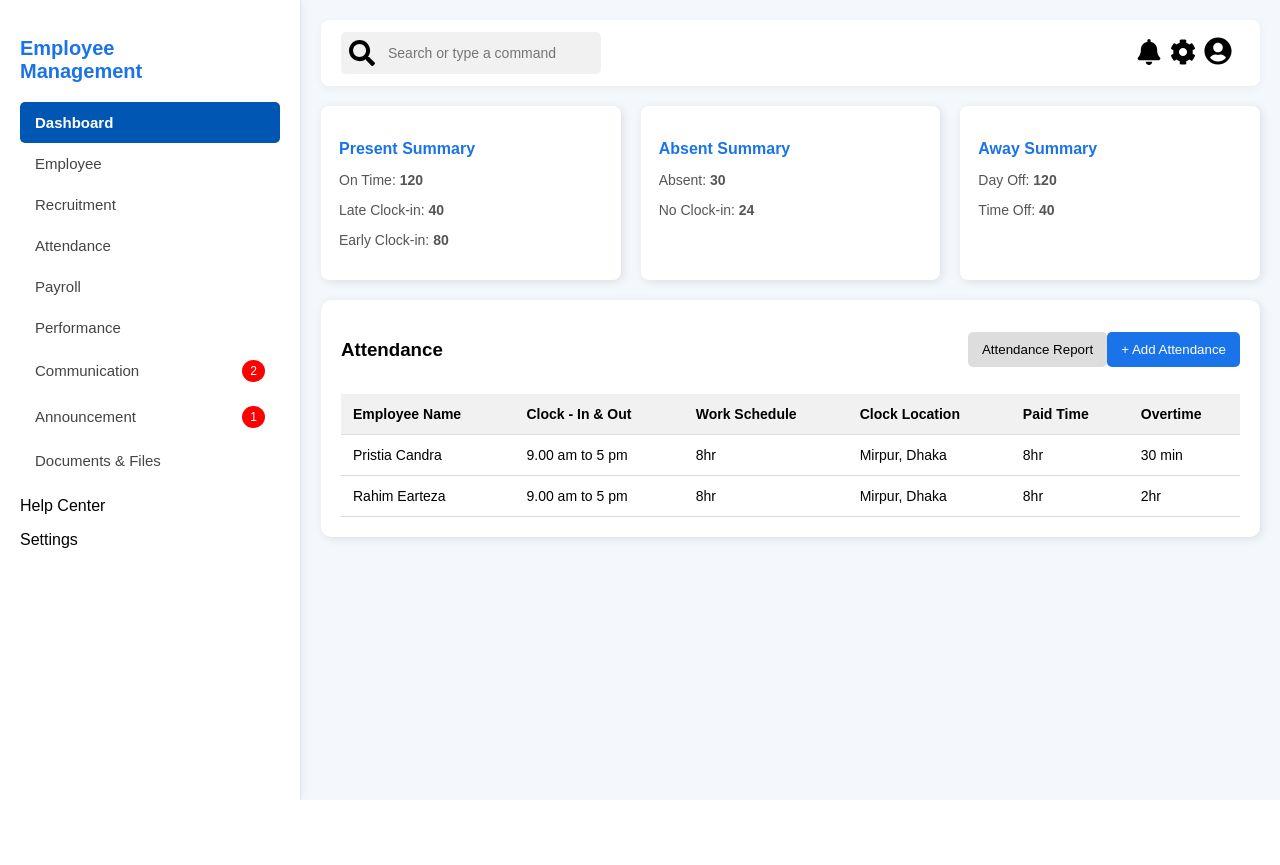
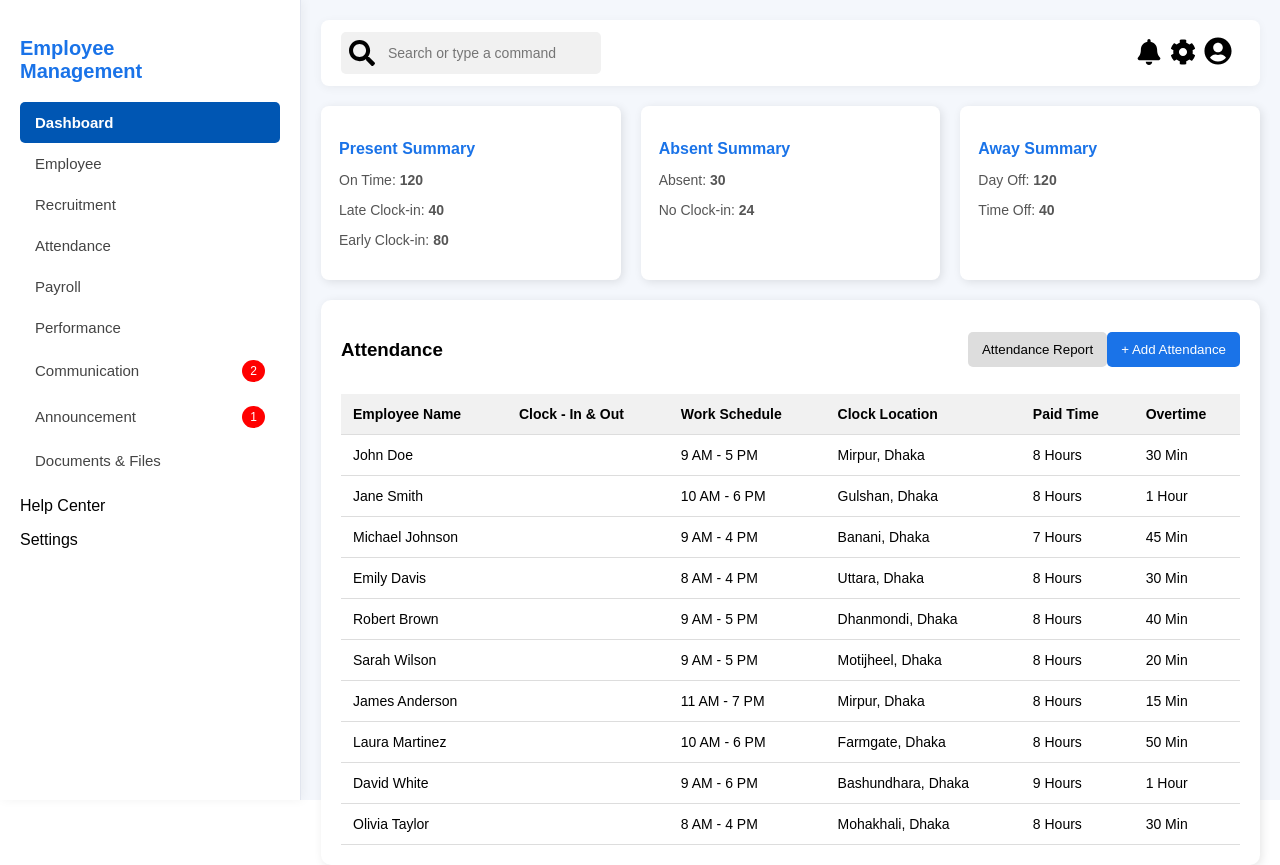
Before and after one commit to surrey-78/Faculty-Monitor, a React (Vite) app: page / in a window 1280 px wide. Before the commit the page ends 800 px from the top, so only its background shows below. Built offline with nearby package versions, Linux system fonts and the light colour scheme.

Commit message:
updated employees

```diff
--- a/src/Components/Dashboard.jsx
+++ b/src/Components/Dashboard.jsx
@@ -1,10 +1,11 @@
 import React from "react";
 import { useNavigate } from "react-router-dom";
 import { FaUserCircle, FaSearch, FaBell, FaCog } from "react-icons/fa";
+import attendanceData from "../Data/Employees"; // Import attendance data
 import "../Styles/DashBoard.css";
 
 const Dashboard = () => {
-  const navigate = useNavigate(); // Initialize navigate function
+  const navigate = useNavigate();
 
   const handleEmployeeClick = (employeeName) => {
     navigate(`/employee/${employeeName}`);
@@ -12,7 +13,6 @@ const Dashboard = () => {
 
   return (
     <div className="dashboard-container">
-      {/* Sidebar */}
       <aside className="sidebar">
         <h2 className="logo">Employee Management</h2>
         <ul className="menu">
@@ -36,9 +36,7 @@ const Dashboard = () => {
         </div>
       </aside>
 
-      {/* Main Content */}
       <main className="main-content">
-        {/* Top Bar */}
         <header className="topbar">
           <div className="search-bar">
             <FaSearch className="icon" />
@@ -51,7 +49,6 @@ const Dashboard = () => {
           </div>
         </header>
 
-        {/* Attendance Summary */}
         <section className="attendance-summary">
           <div className="summary-card">
             <h3>Present Summary</h3>
@@ -71,7 +68,6 @@ const Dashboard = () => {
           </div>
         </section>
 
-        {/* Attendance Table */}
         <section className="attendance-table">
           <div className="table-header">
             <h3>Attendance</h3>
@@ -92,22 +88,16 @@ const Dashboard = () => {
               </tr>
             </thead>
             <tbody>
-              <tr onClick={() => handleEmployeeClick("Pristia Candra")} className="clickable-row">
-                <td>Pristia Candra</td>
-                <td>9.00 am to 5 pm</td>
-                <td>8hr</td>
-                <td>Mirpur, Dhaka</td>
-                <td>8hr</td>
-                <td>30 min</td>
-              </tr>
-              <tr onClick={() => handleEmployeeClick("Rahim Earteza")} className="clickable-row">
-                <td>Rahim Earteza</td>
-                <td>9.00 am to 5 pm</td>
-                <td>8hr</td>
-                <td>Mirpur, Dhaka</td>
-                <td>8hr</td>
-                <td>2hr</td>
-              </tr>
+              {attendanceData.map((employee, index) => (
+                <tr key={index} onClick={() => handleEmployeeClick(employee.name)} className="clickable-row">
+                  <td>{employee.name}</td>
+                  <td>{employee.clockInOut}</td>
+                  <td>{employee.workSchedule}</td>
+                  <td>{employee.clockLocation}</td>
+                  <td>{employee.paidTime}</td>
+                  <td>{employee.overtime}</td>
+                </tr>
+              ))}
             </tbody>
           </table>
         </section>
```
